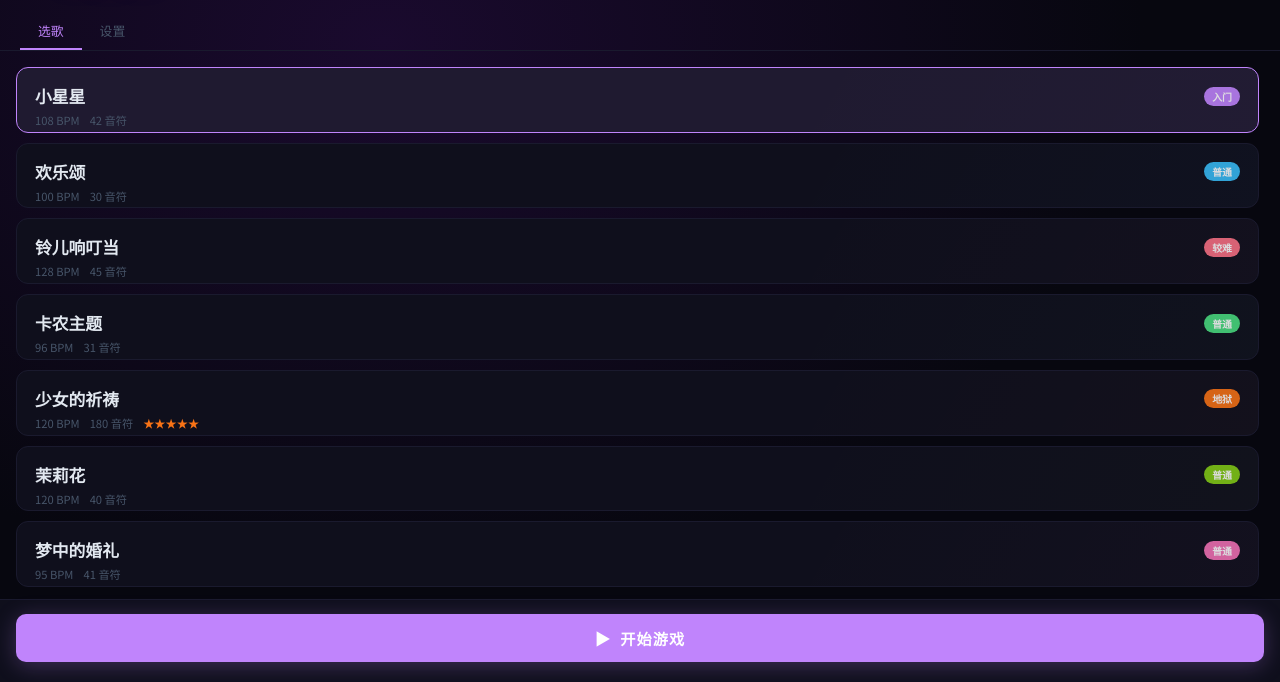
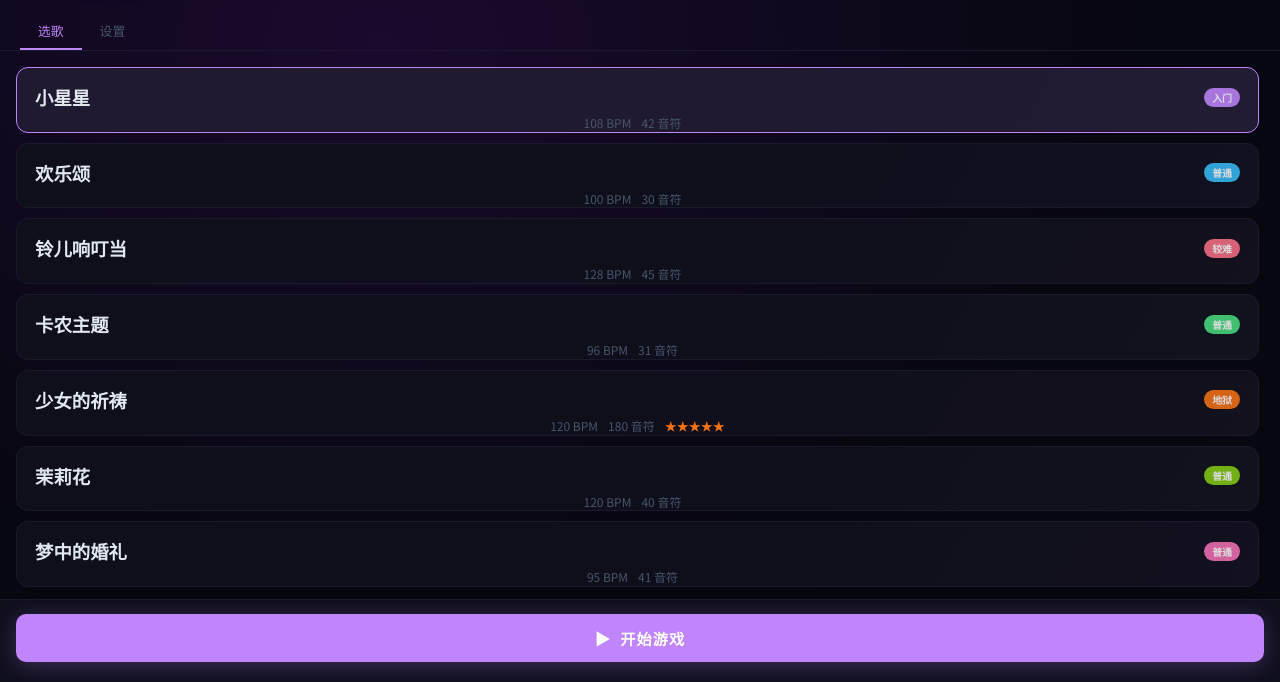
Before and after one commit to jangut/jangut.github.io, a website: page game/note-slice.html in a window 1280 px wide. Shown: the part 118-800 px from the top of the page. Drawn offline with Linux system fonts and the light colour scheme.

Commit message:
Update note-slice.html

```diff
--- a/game/note-slice.html
+++ b/game/note-slice.html
@@ -55,12 +55,12 @@ body{background:var(--bg);color:var(--text);font-family:'Noto Sans SC',sans-seri
 .song-card:hover::before{opacity:.13;}
 .song-card.selected{border-color:var(--cc,var(--accent));
   background:color-mix(in srgb,var(--cc,var(--accent)) 9%,var(--surface));}
-.card-row{display:flex;align-items:center;gap:8px;margin-bottom:4px;}
-.card-title{font-size:1.05rem;font-weight:700;}
+.card-row{display:flex;align-items:center;justify-content:center;gap:8px;margin-bottom:4px;}
+.card-title{font-size:1.15rem;font-weight:700;}
 .card-badge{font-size:.62rem;font-weight:700;padding:2px 8px;border-radius:20px;
   background:var(--cc,var(--accent));color:#fff;opacity:.85;margin-left:auto;}
-.card-meta{font-size:.7rem;color:var(--muted);display:flex;gap:10px;}
-.song-preview{margin-top:9px;height:26px;display:flex;align-items:flex-end;gap:2px;}
+.card-meta{font-size:.75rem;color:var(--muted);display:flex;gap:10px;justify-content:center;}
+.song-preview{margin-top:10px;height:30px;display:flex;align-items:flex-end;gap:2px;justify-content:center;}
 .preview-bar{flex:1;border-radius:2px 2px 0 0;background:var(--cc,var(--accent));opacity:.5;
   transition:opacity .18s;}
 .song-card:hover .preview-bar,.song-card.selected .preview-bar{opacity:.9;}
@@ -106,7 +106,7 @@ input[type=range]::-webkit-slider-thumb{-webkit-appearance:none;width:16px;heigh
 #screen-game::before{content:"";position:absolute;inset:0;
   background:radial-gradient(ellipse at 50% 80%,rgba(192,132,252,0.08) 0%,transparent 60%);
   animation:bgPulse 4s ease-in-out infinite alternate;pointer-events:none;z-index:0;}
-#screen-game{background:#07070f;}
+#screen-game{touch-action:none;background:#07070f;}
 #game-hud{position:absolute;top:0;left:0;right:0;display:flex;align-items:center;
   justify-content:space-between;padding:10px 16px;z-index:20;pointer-events:none;}
 #hud-left{display:flex;flex-direction:column;}
@@ -890,7 +890,9 @@ if(window._errs.length){
   document.body.appendChild(e);
 }
 
-// 侧滑返回：游戏内左边缘右滑 → 回选歌
+// 阻止系统返回手势
+  gs.addEventListener('touchstart',function(e){if(e.touches[0].clientX<30)e.preventDefault();},{passive:false});
+  // 侧滑返回：游戏内左边缘右滑 → 回选歌
 (function(){
   let sx=0,sy=0,swiping=false;
   const gs=document.getElementById("screen-game");
```
